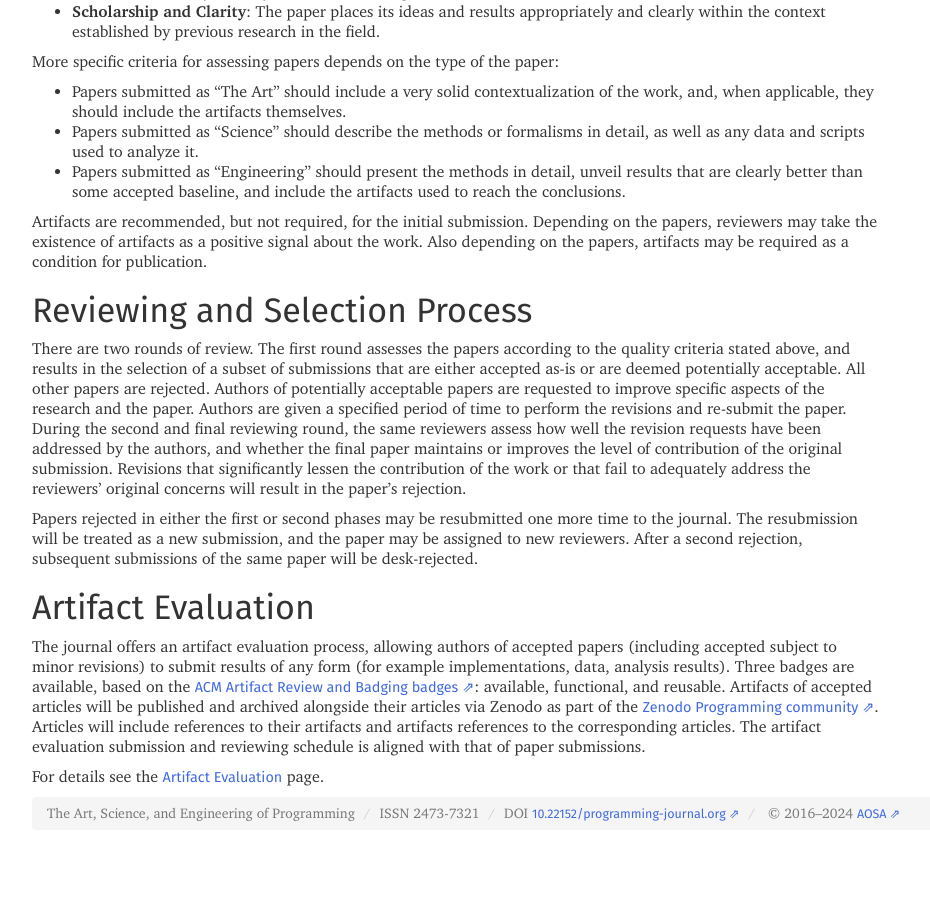
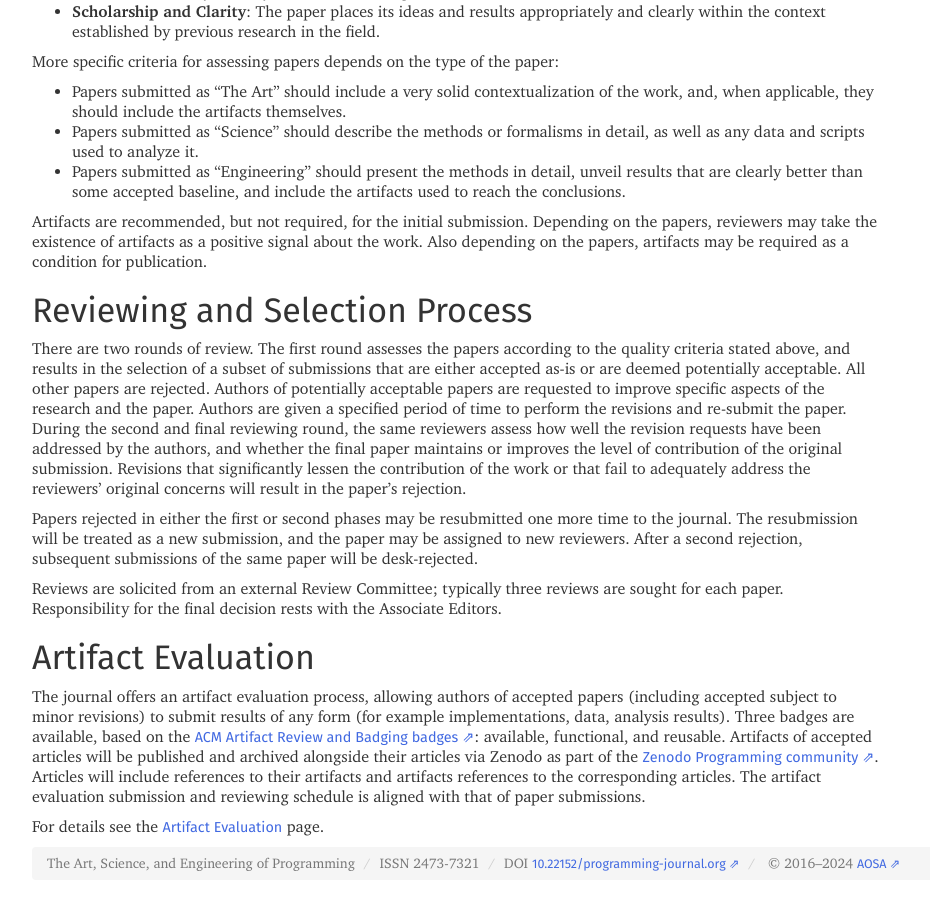
Before and after one commit to programming-journal/programming-journal.github.io, a Jekyll site: the page built from cfp/index.markdown, in a window 1280 px wide and 900 px high, scrolled down 1417 px. Shown: the whole window, without its empty margins (38-968 px from the left). Built offline with Jekyll 4.4.1, drawn with Linux system fonts in a browser that asks for light colours; before the commit the page ends 2267 px from its top, so only the background shows below that.

Commit message:
Reviews from externals, decisions by AEs

```diff
--- a/cfp/index.markdown
+++ b/cfp/index.markdown
@@ -60,6 +60,8 @@ There are two rounds of review. The first round assesses the papers according to
 
 Papers rejected in either the first or second phases may be resubmitted one more time to the journal. The resubmission will be treated as a new submission, and the paper may be assigned to new reviewers. After a second rejection, subsequent submissions of the same paper will be desk-rejected.
 
+Reviews are solicited from an external Review Committee; typically three reviews are sought for each paper. Responsibility for the final decision rests with the Associate Editors.
+
 ## Artifact Evaluation
 
 The journal offers an artifact evaluation process, allowing authors of accepted papers (including accepted subject to minor revisions) to submit results of any form (for example implementations, data, analysis results). Three badges are available, based on the [ACM Artifact Review and Badging badges](https://www.acm.org/publications/policies/artifact-review-and-badging-current): available, functional, and reusable. Artifacts of accepted articles will be published and archived alongside their articles via Zenodo as part of the [Zenodo Programming community](https://zenodo.org/communities/programming/). Articles will include references to their artifacts and artifacts references to the corresponding articles. The artifact evaluation submission and reviewing schedule is aligned with that of paper submissions.
```
